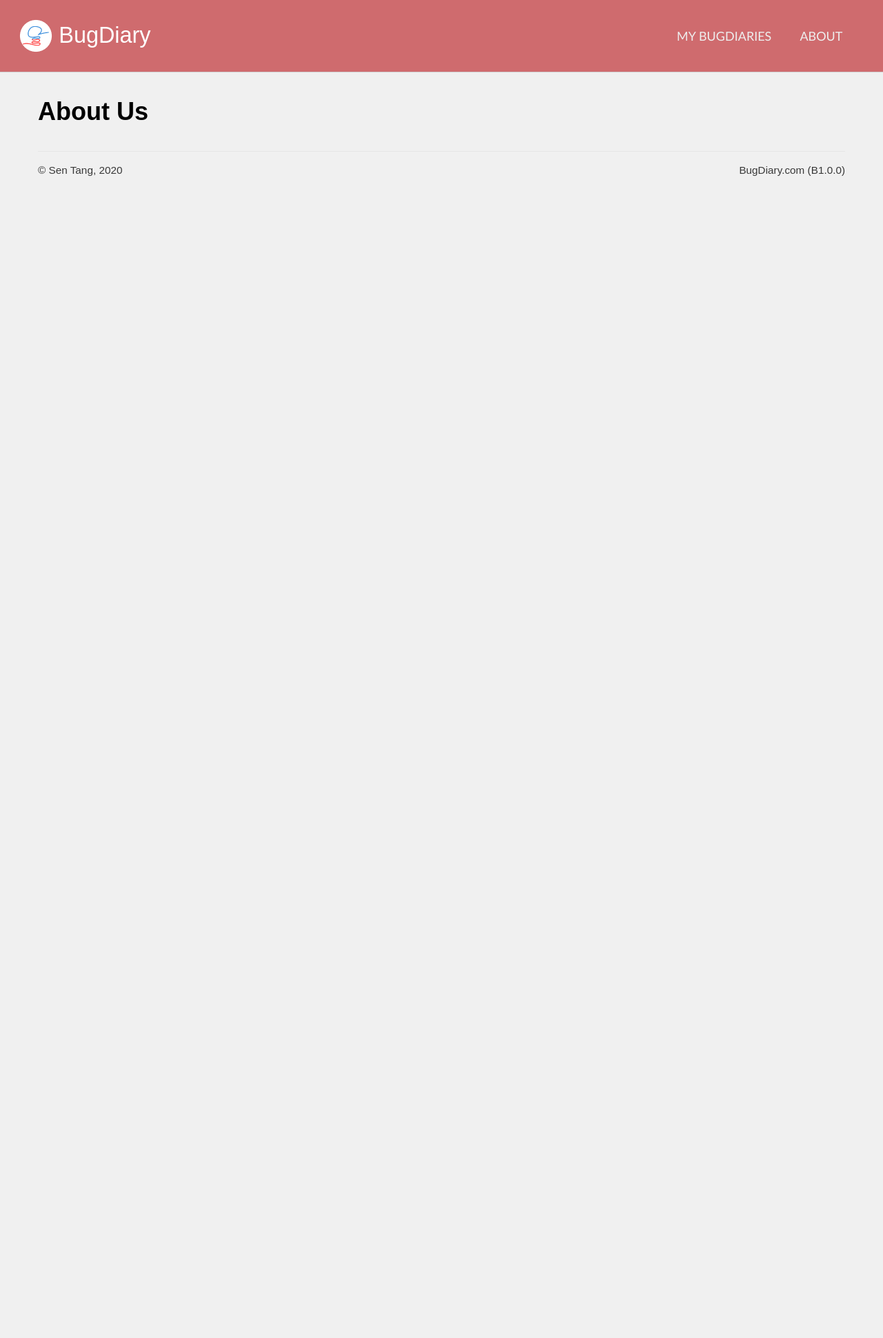
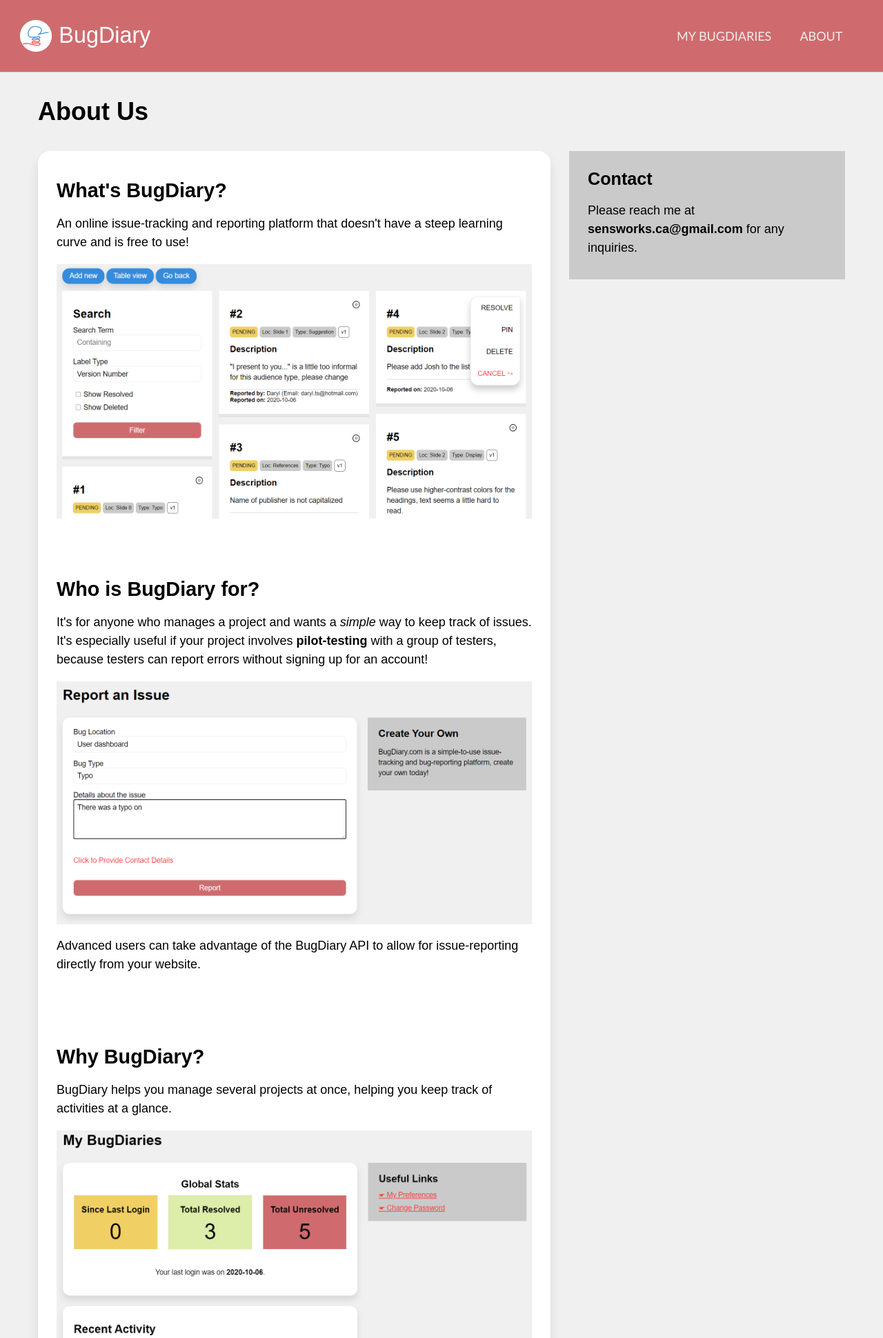
Before and after one commit to daryl-sen/bugdiary, a Flask app: page /about in a window 1280 px wide. Shown: the top 1940 px of the page at 69% size. Before the commit the page ends 255 px from the top, so only its background shows below. Run offline with Flask 2, Linux system fonts and the light colour scheme.

Commit message:
Added about page

```diff
--- a/application/core/templates/core/about.html
+++ b/application/core/templates/core/about.html
@@ -10,4 +10,55 @@
 
 {% block main %}
 <h1>About Us</h1>
+<div class="main-aside">
+    <main>
+        <div class="bg-white rounded shadowed block">
+            <h2>What's BugDiary?</h2>
+            <p>
+                An online issue-tracking and reporting platform that doesn't have a steep learning curve and is free to use!
+            </p>
+            <img src="{{ url_for('static', filename='images/scrnsht2.png') }}" alt="Screenshot of reporting page">
+            <div class="spacer-medium"></div>
+
+            <h2>Who is BugDiary for?</h2>
+            <p>
+                It's for anyone who manages a project and wants a <i>simple</i> way to keep track of issues. It's especially useful if your project involves <b>pilot-testing</b> with a group of testers, because testers can report errors without signing up for an account!
+            </p>
+            <img src="{{ url_for('static', filename='images/scrnsht1.png') }}" alt="Screenshot of reporting page">
+            <p>
+                Advanced users can take advantage of the BugDiary API to allow for issue-reporting directly from your website.
+            </p>
+            <div class="spacer-medium"></div>
+
+            <h2>Why BugDiary?</h2>
+            <p>
+                BugDiary helps you manage several projects at once, helping you keep track of activities at a glance.
+            </p>
+            <img src="{{ url_for('static', filename='images/scrnsht3.png') }}" alt="Screenshot of user dashboard">
+            <p>
+                One of the popular built-in features is the <b>development blog</b>, where you can document the creative ways you used to solve your problems! You can also use the blog to provide updates to your users, keeping everyone on the same page.
+            </p>
+            <div class="spacer-medium"></div>
+
+            <h2>Meet the team</h2>
+            <p>
+                There's no team to speak of for now, I created BugDiary because it's a tool that I need! I'm a research assistant at two of Simon Fraser Univerity's psychology laboratories, and my job often involves pilot-testing experiments before we run them with real participants.
+            </p>
+            <p>
+                BugDiary was created to help everyone at the lab centralize communications at a time when face-to-face interactions are difficult. I hope this saves a few people from flooded inboxes when working online!
+            </p>
+            <p>
+                This service is free for anyone to use, provided you agree to the terms and conditions and privacy policy. You can support BugDiary by disabling your ad-blocker or upgrading to a premium account!
+            </p>
+        </div>
+    </main>
+    <aside>
+        <div class="sidebar-block bg-gray">
+            <h3>Contact</h3>
+            <p>
+                Please reach me at <b>sensworks.ca@gmail.com</b> for any inquiries.
+            </p>
+        </div>
+    </aside>
+</div>
 {% endblock %}
```
Also changed, not shown: application/data.sqlite, application/static/images/scrnsht1.png (added), application/static/images/scrnsht2.png (added), application/static/images/scrnsht3.png (added).
